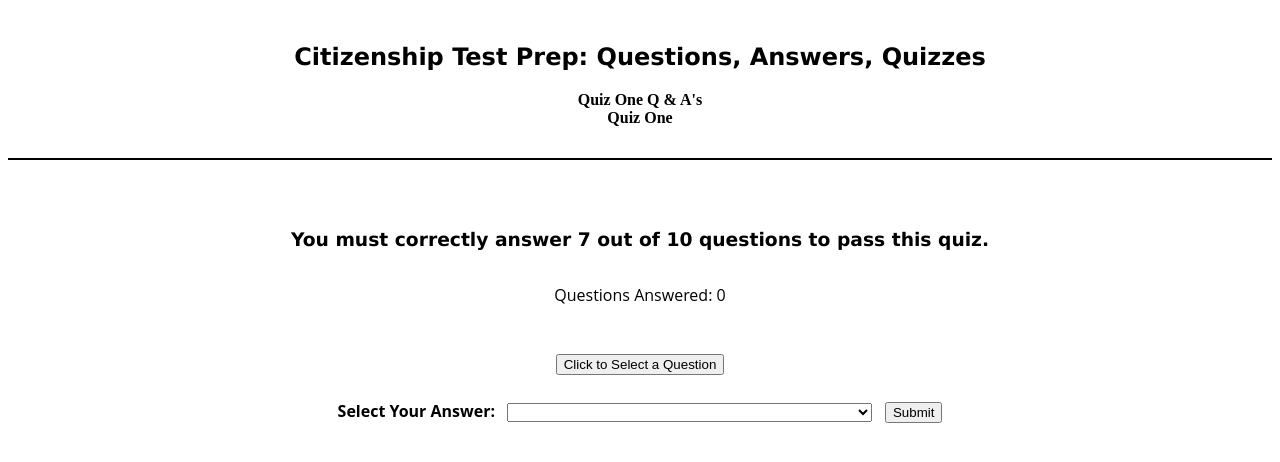
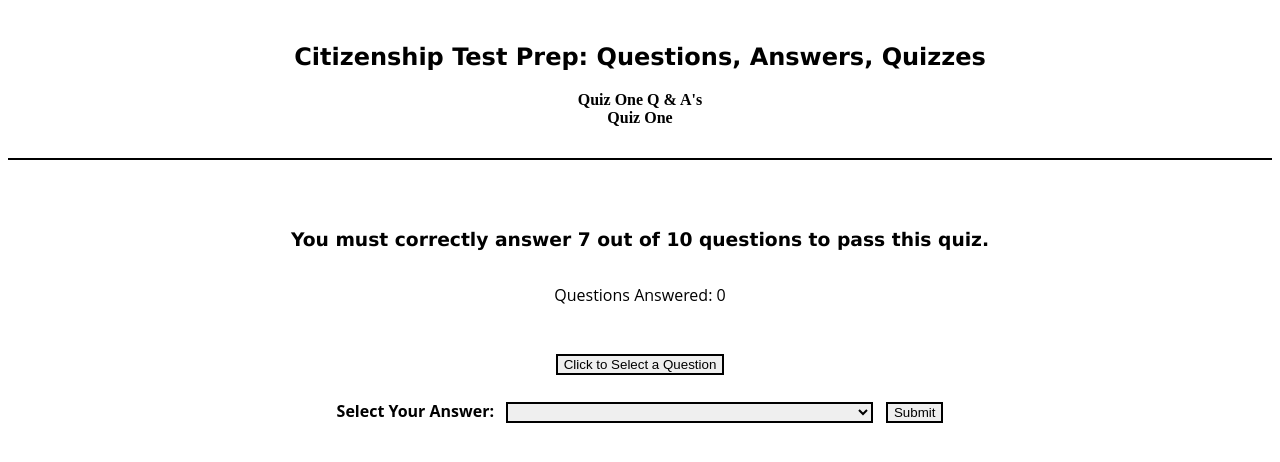
Before and after one commit to mmaustin/citizenship-questions-answers, a React (Create React App) app in the folder citizenship-frontend/: page /questions/quizone in a window 1280 px wide. Shown: the top 462 px of the page. Built offline with nearby package versions, Linux system fonts and the light colour scheme.

Commit message:
added border to quiz elements

```diff
--- a/citizenship-frontend/src/index.css
+++ b/citizenship-frontend/src/index.css
@@ -149,3 +149,7 @@ nav {
 .pass-requirement {
     font-family:Verdana, Geneva, Tahoma, sans-serif;
 }
+
+.question-selector, .answer-selector, .submit-answer {
+    border: 2px solid black;
+}
```
